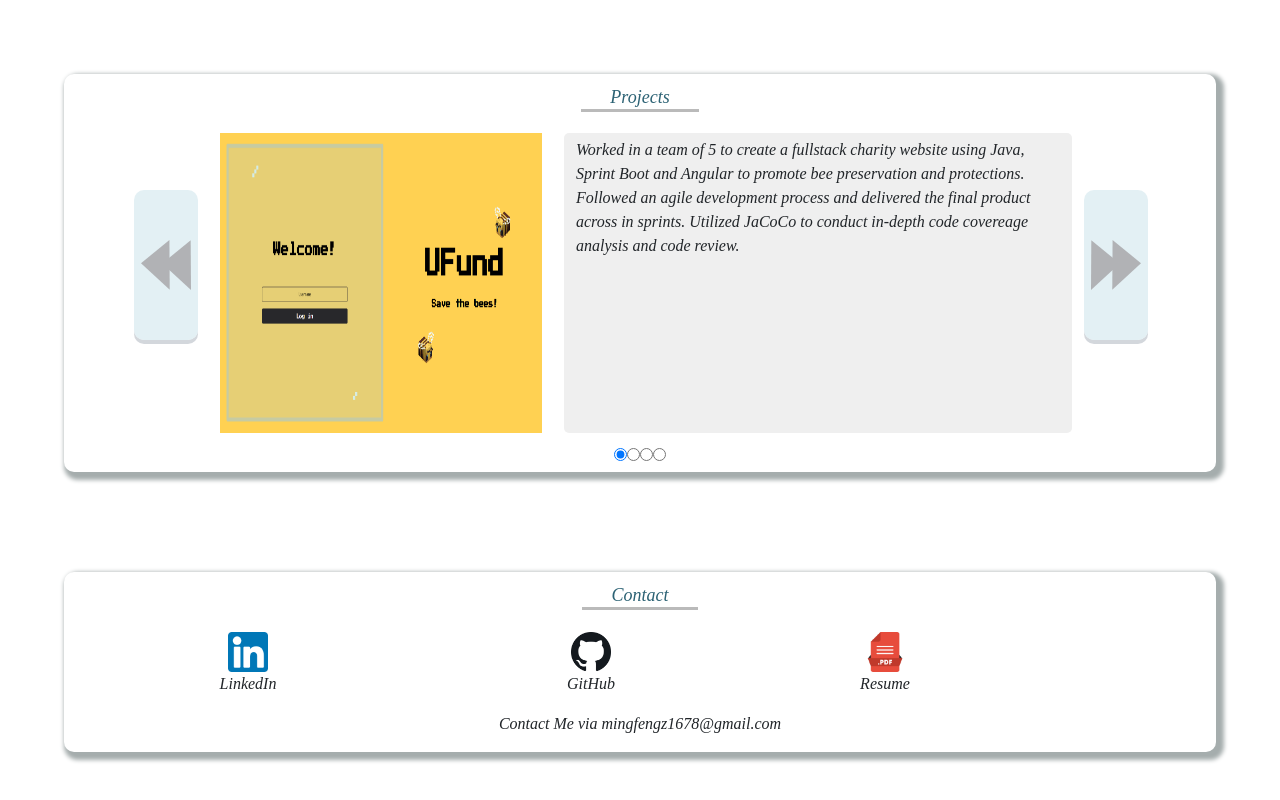
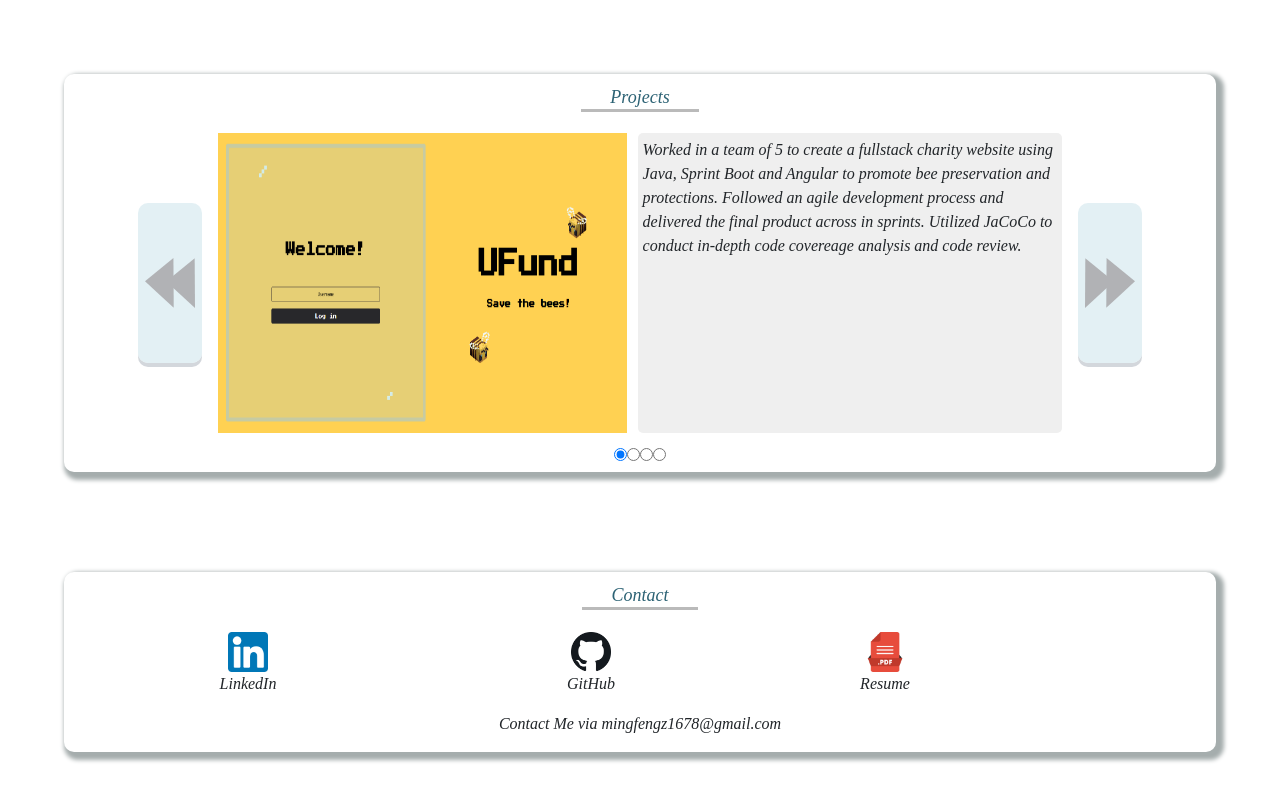
Before and after one commit to MingFZ0/MingFZ0.github.io, a React (Create React App) app: page / in a window 1280 px wide. Shown: the part 977-1777 px from the top of the page. Built offline with nearby package versions, Linux system fonts and the light colour scheme.

Commit message:
Project section now uses flex

```diff
--- a/src/Page/components/ScrollSlide/GallaryCard.css
+++ b/src/Page/components/ScrollSlide/GallaryCard.css
@@ -2,17 +2,21 @@
     overflow: hidden;
 }
 
-.GallaryCardImg {
-    padding-left: 0px;
+.GallaryCardContainer {
+    display: flex;
+    align-items: center;
+    justify-content: space-around;
 }
 
 .GallaryCardButton {
     border: 1px rgba(255, 255, 255, 0) solid;
     box-shadow: 0 4px rgb(211, 215, 220);
     background-color: #deedf2d2;
-    margin-top: 90%;
-    height: 50%;
+    height: 10em;
     border-radius: 10px;
+    flex: 0 1 0px;
+    margin-left: 1em;
+    margin-right: 1em;
 }
 
 .GallaryCardButton:hover {
@@ -27,4 +31,7 @@
     border-radius: 5px;
     margin-left:1%;
     padding: 5px;
+    width: 40em;
+    align-self:stretch;
+    flex-basis: 0 100px;
 }
--- a/src/Page/components/ScrollSlide/GallaryCard.js
+++ b/src/Page/components/ScrollSlide/GallaryCard.js
@@ -17,56 +17,47 @@ function GallaryCard(props) {
     let url = props.url;
     if (url != null)
         return (
-            <Container className='GallaryCard' key={Math.random()}>
-                <Row>
-                    <Col sm="1">
+            <div className='GallaryCard' key={Math.random()}>
+                <div className='GallaryCardContainer'>
                     <button className='GallaryCardButton' onClickCapture={() =>
                         props.onIndexChange(prevIndex, "AnimeSlideLeft")}>
                             <img src={LeftArr} width={50} height={50}></img>
                         </button>
-                    </Col>
-                    <Col sm={4} className={'GallaryCardImg ' + slideDir}>
+                    <div className={'GallaryCardImg ' + slideDir}>
                         <img src={img} alt={imgAlt} width={"100%"} height={"300px"}/>
-                        </Col>
-                    <Col className={'GallaryCardDescription '+ slideDir}>
+                        </div>
+                    <div className={'GallaryCardDescription '+ slideDir}>
                         <p>{text}</p>
                         <a href={url}>Visit Site</a>
-                        </Col>
-                    <Col sm="1">
+                        </div>
                     <button className='GallaryCardButton' onClickCapture={() => {
                         props.onIndexChange(nextIndex, "AnimeSlideRight");}}>
                         <img src={RightArr} width={50} height={50}></img>
                     </button>
-                    </Col>
-                </Row>
-
-            </Container>
+                </div>
+            </div>
     )
     else
         return (
-            <Container className='GallaryCard' key={Math.random()}>
-                <Row>
-                    <Col sm="1">
+            <div className='GallaryCard' key={Math.random()}>
+                <div className='GallaryCardContainer'>
                     <button className='GallaryCardButton' onClickCapture={() =>
                         props.onIndexChange(prevIndex, "AnimeSlideLeft")}>
                             <img src={LeftArr} width={50} height={50}></img>
                         </button>
-                    </Col>
-                    <Col sm={4} className={'GallaryCardImg ' + slideDir}>
+                    <div className={'GallaryCardImg ' + slideDir}>
                         <img src={img} alt={imgAlt} width={"100%"} height={"300px"}/>
-                        </Col>
-                    <Col className={'GallaryCardDescription '+ slideDir}>
+                        </div>
+                    <div className={'GallaryCardDescription '+ slideDir}>
                         <p>{text}</p>
-                        </Col>
-                    <Col sm="1">
+                        </div>
                     <button className='GallaryCardButton' onClickCapture={() => {
                         props.onIndexChange(nextIndex, "AnimeSlideRight");}}>
                         <img src={RightArr} width={50} height={50}></img>
                         </button>
-                    </Col>
-                </Row>
+                </div>
 
-            </Container>
+            </div>
     )
 }
 
```
Lines whose indentation alone changed are shown as unchanged.
